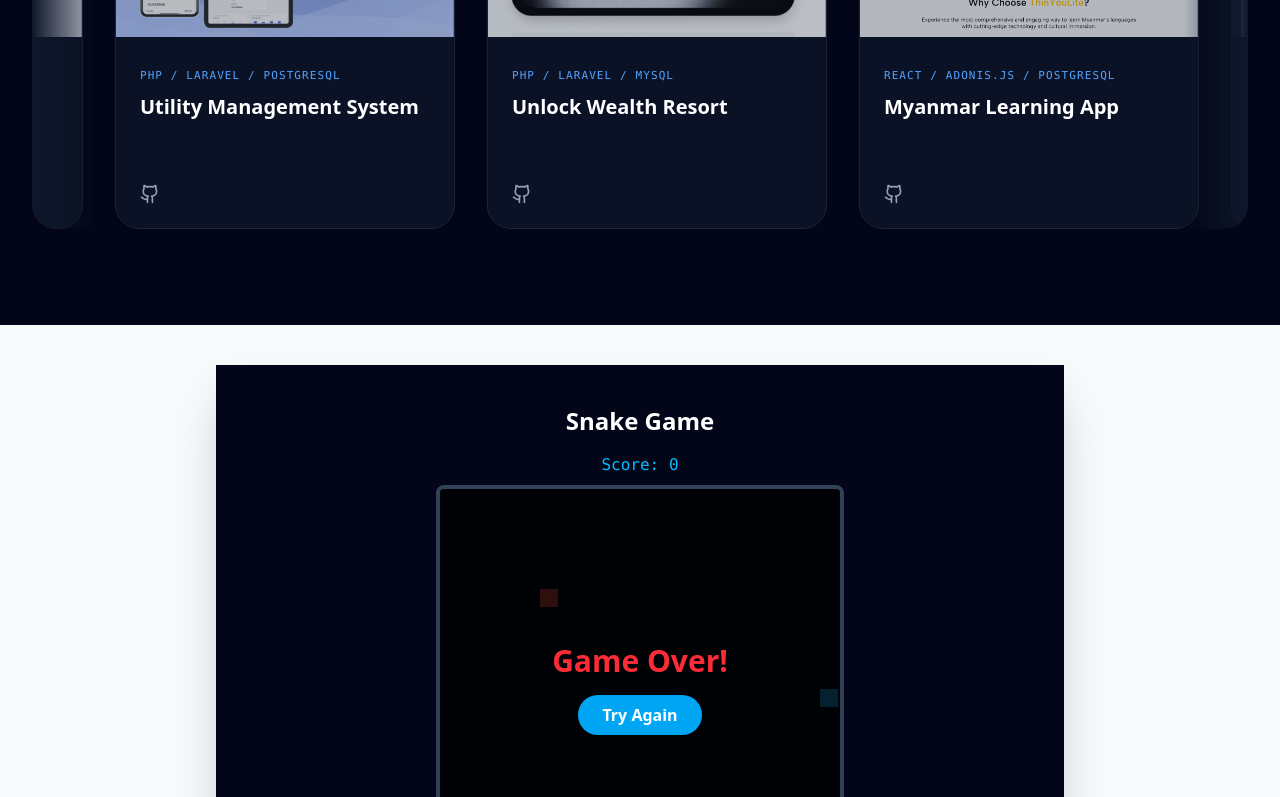
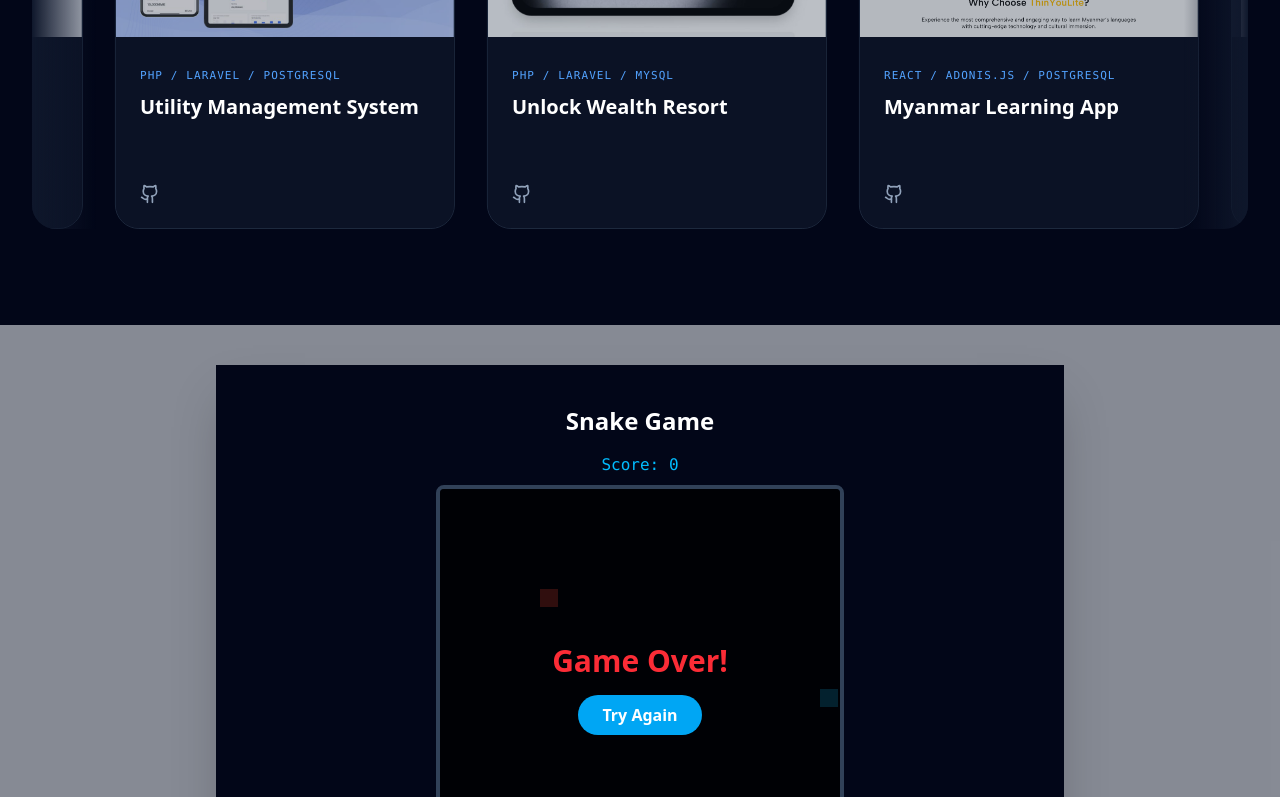
Before and after one commit to AungMinKo-tech/aungminko-portfolio, a React (Vite) app: page / in a window 1280 px wide. Shown: the part 2000-2797 px from the top of the page. Built offline with nearby package versions, Linux system fonts and the light colour scheme.

Commit message:
feat:snake-game-add

```diff
--- a/src/App.jsx
+++ b/src/App.jsx
@@ -9,12 +9,12 @@ import SnakeGame from "./components/SnakeGame";
 
 function App() {
   return (
-    <div className="min-h-screen bg-white dark:bg-slate-950 text-slate-900 dark:text-slate-100 transition-colors duration-300">
+    <>
       <Navbar />
       <Hero />
       <About />
       <Projects />
-      <section className="py-10 bg-slate-50 dark:bg-slate-900/50">
+      <section className="py-10 bg-slate-900/50">
         <div className="max-w-4xl mx-auto px-6">
           <SnakeGame />
         </div>
@@ -23,7 +23,7 @@ function App() {
       <Certificates />
       <Contact />
       <Chatbot />
-    </div>
+    </>
   );
 }
 
```
